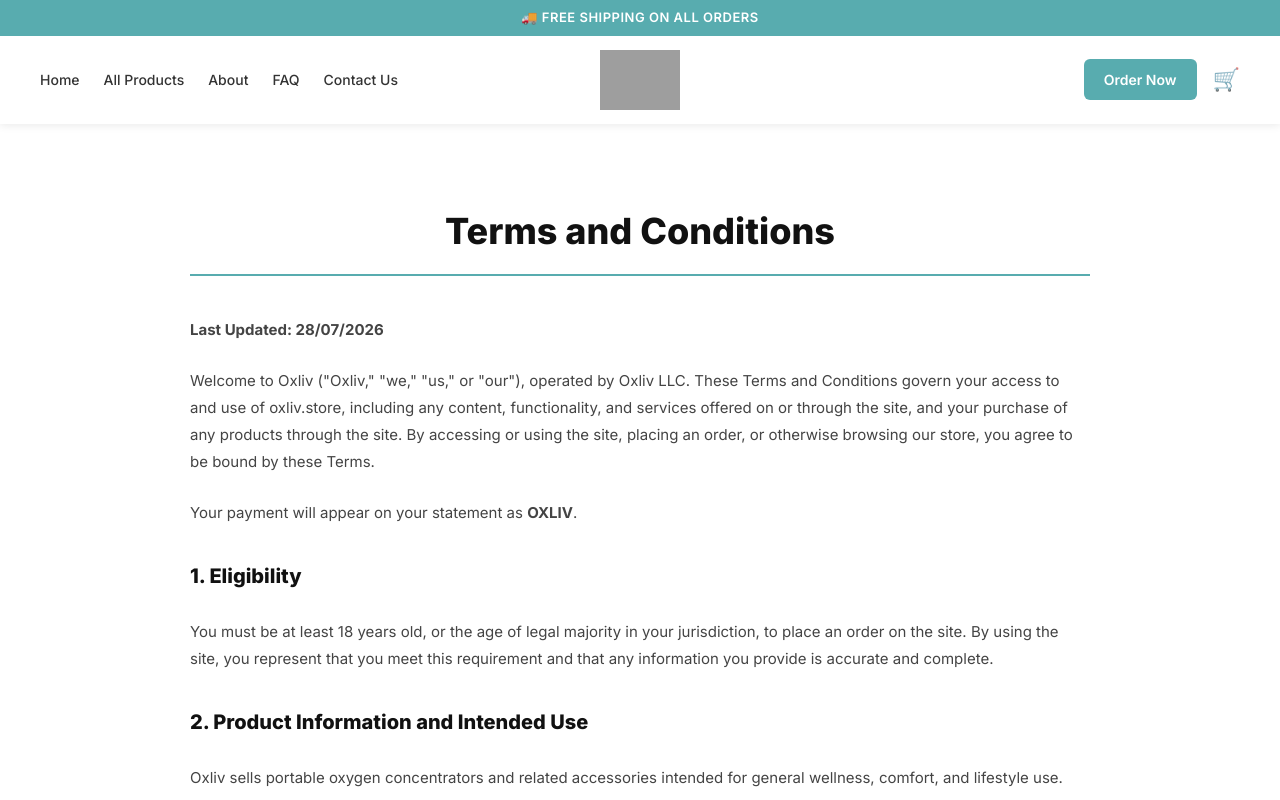
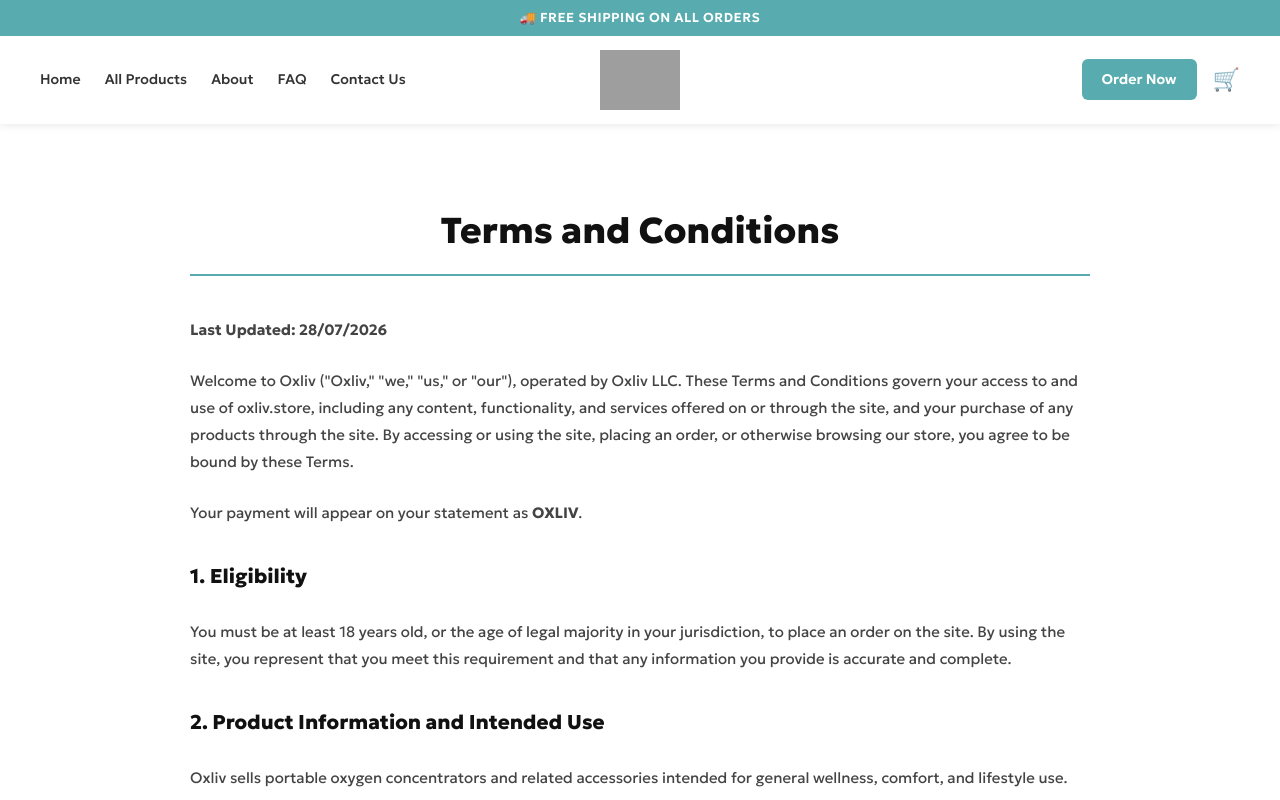
Before and after one commit to BrandsBro/oxygen-gears, a Next.js app: page /terms in a window 1280 px wide. Shown: the top 800 px of the page. Built offline with nearby package versions, Linux system fonts and the light colour scheme; grey boxes are pictures that could not be loaded.

Commit message:
feat: add Geologica Roman font across entire site

```diff
--- a/app/layout.js
+++ b/app/layout.js
@@ -3,10 +3,11 @@ import Navbar from "@/components/Navbar/Navbar";
 import Footer from "@/components/Footer/Footer";
 import { CartProvider } from "@/lib/cartContext";
 import brand from "@/config/brand";
-import { Inter } from "next/font/google";
+import { Geologica } from "next/font/google";
 
-const inter = Inter({
+const geologica = Geologica({
   subsets: ["latin"],
+  weight: ["300", "400", "500", "600", "700", "800", "900"],
   display: "swap",
   preload: true,
 });
@@ -18,7 +19,7 @@ export const metadata = {
 
 export default function RootLayout({ children }) {
   return (
-    <html lang="en" className={inter.className}>
+    <html lang="en" className={geologica.className}>
       <head>
         <link rel="icon" href={brand.favicon} type="image/webp" />
       </head>
```
